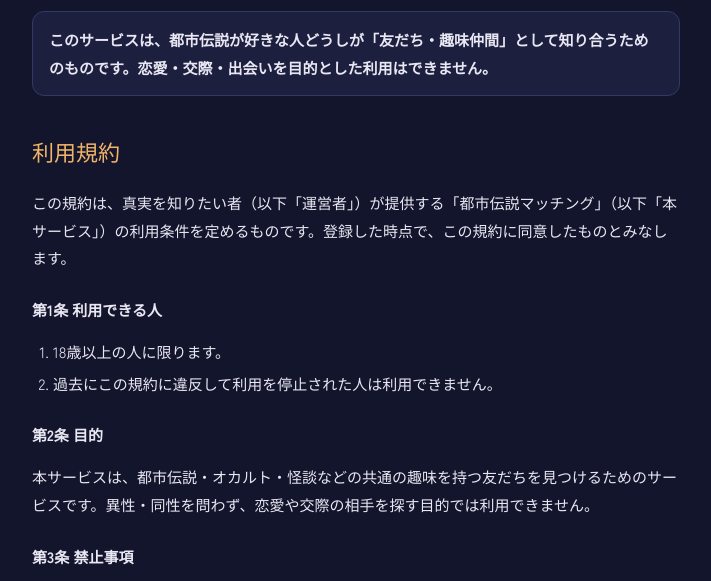
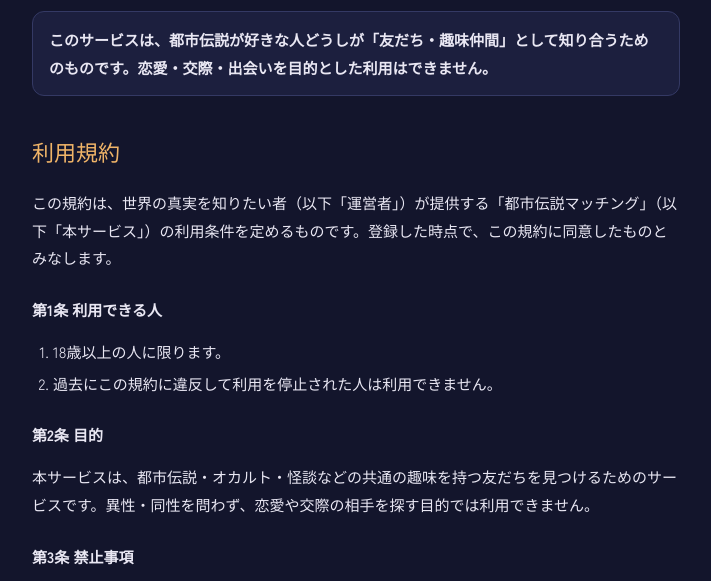
Before and after one commit to 085208yamaguchi-creator/toshidensetsu, a plain HTML site: page terms.html in a window 1280 px wide. Shown: the part 150-731 px from the top of the page, without its empty margins (284-995 px from the left). Drawn offline with Linux system fonts and the light colour scheme; a web font is replaced by a local one.

Commit message:
利用規約本文の運営者名も更新
Co-Authored-By: Claude Opus 5.5 <noreply@anthropic.com>
Claude-Session: https://claude.ai/code/session_01JNCC77q38rpfWY3YdBNUn5

```diff
--- a/terms.html
+++ b/terms.html
@@ -41,7 +41,7 @@ a { color: var(--moon); }
   </div>
 
   <h2>利用規約</h2>
-  <p>この規約は、真実を知りたい者（以下「運営者」）が提供する「都市伝説マッチング」（以下「本サービス」）の利用条件を定めるものです。登録した時点で、この規約に同意したものとみなします。</p>
+  <p>この規約は、世界の真実を知りたい者（以下「運営者」）が提供する「都市伝説マッチング」（以下「本サービス」）の利用条件を定めるものです。登録した時点で、この規約に同意したものとみなします。</p>
 
   <h3>第1条 利用できる人</h3>
   <ol>
```
